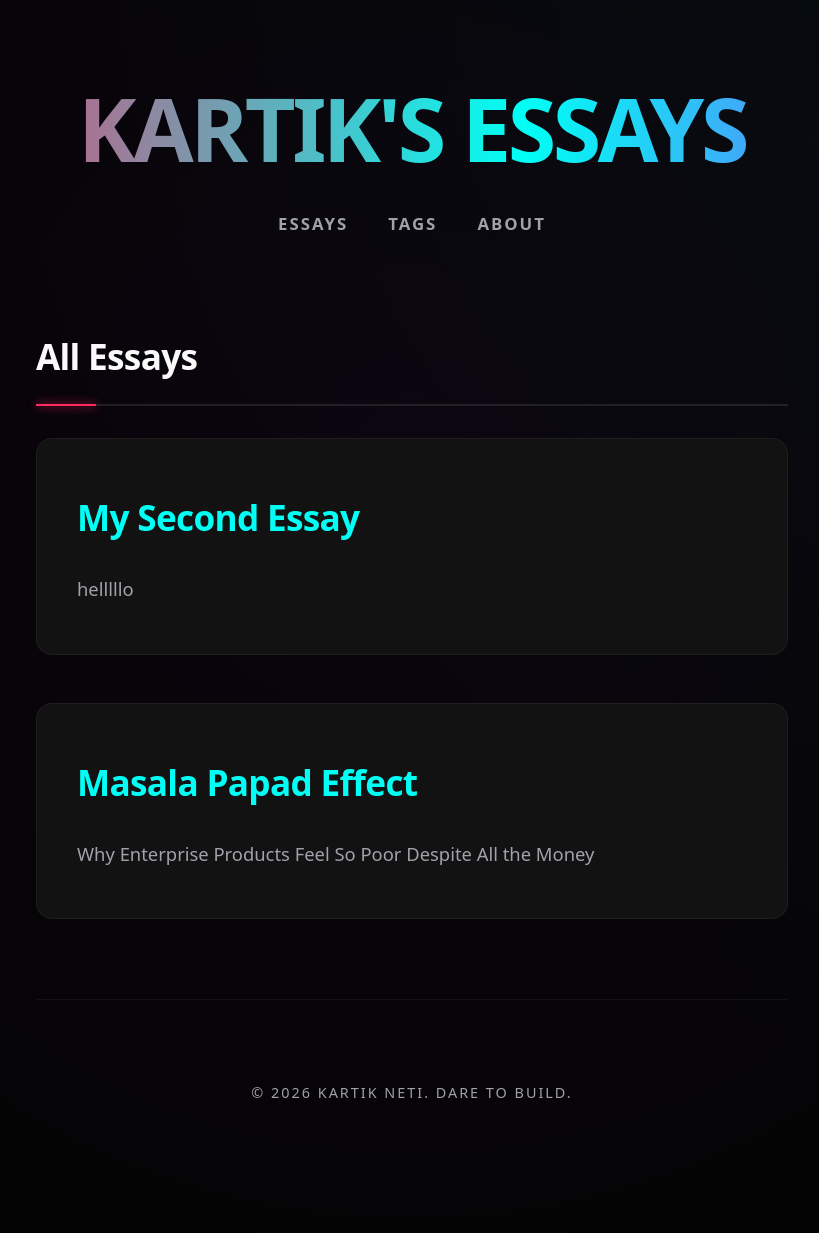
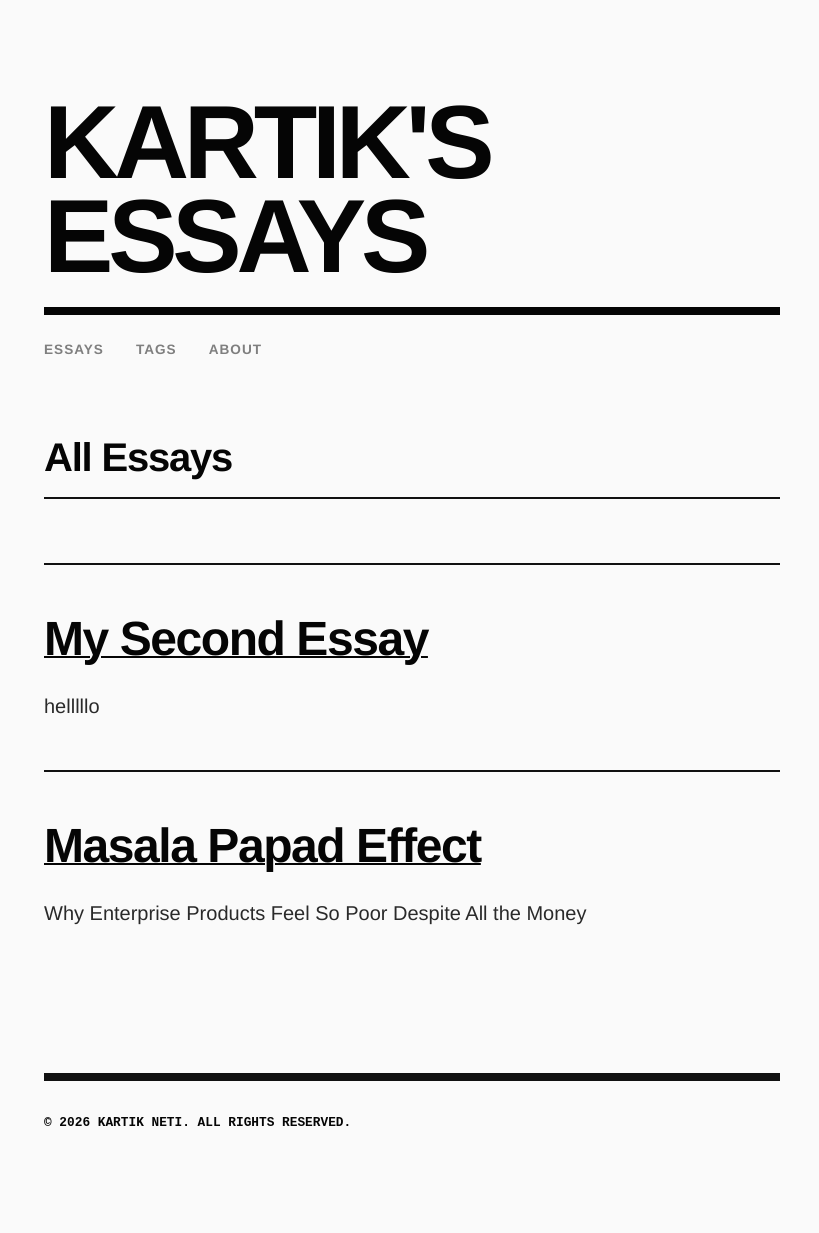
Before and after one commit to Kartikist/essays, a Jekyll site: the page built from index.md, in a window 1280 px wide. Shown: the whole page, without its empty margins (228-1047 px from the left). Built offline with Jekyll 4.4.1, drawn with Linux system fonts in a browser that asks for light colours.

Commit message:
Refactor styles and animations in default layout

```diff
--- a/_layouts/default.html
+++ b/_layouts/default.html
@@ -6,138 +6,133 @@
   <title>{{ page.title }} | {{ site.title }}</title>
   <style>
     :root {
-      --bg: #050505;          /* Deep Space Black */
-      --bg-card: #121212;     /* Dark Charcoal */
-      --text-main: #f9f9f9;   /* Pure White Text */
-      --text-dim: #a1a1aa;    /* Dimmed Silver */
-      --neon-pink: #ff2a5f;
-      --neon-blue: #00fff5;
-      --neon-purple: #bd00ff;
-      --ease: cubic-bezier(0.25, 0.46, 0.45, 0.94);
+      --bg: #FAFAFA;
+      --text: #050505;
+      --border: #111111;
+      --muted: #666666;
+    }
+    @media (prefers-color-scheme: dark) {
+      :root {
+        --bg: #050505;
+        --text: #F5F5F5;
+        --border: #EEEEEE;
+        --muted: #A0A0A0;
+      }
     }
 
-    * { box-sizing: border-box; margin: 0; }
+    * { box-sizing: border-box; margin: 0; padding: 0; }
+
     body {
-      font-family: system-ui, -apple-system, BlinkMacSystemFont, 'Segoe UI', sans-serif;
-      line-height: 1.75;
-      color: var(--text-main);
+      font-family: "Helvetica Neue", Helvetica, Arial, sans-serif;
+      line-height: 1.6;
+      color: var(--text);
       background: var(--bg);
-      overflow-x: hidden;
+      -webkit-font-smoothing: antialiased;
     }
 
-    /* Subtle ambient background glow */
-    body::before {
-      content: ''; position: fixed; top: -50%; left: -50%; width: 200%; height: 200%;
-      background: radial-gradient(circle at 50% 50%, rgba(189, 0, 255, 0.04), transparent 60%),
-                  radial-gradient(circle at 80% 20%, rgba(0, 255, 245, 0.04), transparent 50%);
-      z-index: -1; pointer-events: none;
+    main { max-width: 800px; margin: 0 auto; padding: 6rem 2rem; }
+
+    /* Header - Architectural and Massive */
+    header { margin-bottom: 4rem; }
+
+    h1.site-title {
+      font-size: clamp(3rem, 10vw, 6.5rem);
+      font-weight: 900;
+      letter-spacing: -0.05em;
+      text-transform: uppercase;
+      line-height: 0.9;
+      border-bottom: 8px solid var(--text);
+      padding-bottom: 1.5rem;
+      margin-bottom: 1.5rem;
+    }
+    h1.site-title a { color: var(--text); text-decoration: none; }
+
+    /* Navigation - Serious and crisp */
+    nav {
+      display: flex; gap: 2rem;
+      font-weight: 700;
+      text-transform: uppercase;
+      letter-spacing: 1px;
+      font-size: 0.85rem;
+    }
+    nav a {
+      color: var(--text);
+      text-decoration: none;
+      opacity: 0.5;
+      transition: opacity 0.2s ease, transform 0.2s ease;
+    }
+    nav a:hover { opacity: 1; transform: translateX(2px); }
+
+    /* Post List - Sharp, no boxes, just strong dividing lines */
+    .post-list { list-style: none; padding: 0; margin-top: 4rem; }
+    .post-list > li {
+      border-top: 2px solid var(--border);
+      padding: 3rem 0;
+      opacity: 0;
+      transform: translateY(20px);
+      transition: transform 0.4s cubic-bezier(0.16, 1, 0.3, 1), padding-left 0.4s cubic-bezier(0.16, 1, 0.3, 1);
     }
 
-    main { max-width: 800px; margin: 0 auto; padding: 5rem 1.5rem; }
-    header { margin-bottom: 5rem; text-align: center; }
+    /* Snappy hover effect - no floating, just a sharp indent */
+    .post-list > li:hover { padding-left: 1.5rem; }
 
-    /* Crazy Animated Gradient Title */
-    @keyframes gradientFlow {
-      0% { background-position: 0% 50%; }
-      50% { background-position: 100% 50%; }
-      100% { background-position: 0% 50%; }
+    .post-title {
+      font-size: clamp(2rem, 5vw, 3rem);
+      font-weight: 800;
+      letter-spacing: -0.03em;
+      line-height: 1.1;
+      margin-bottom: 1rem;
+    }
+    .post-title a { color: var(--text); text-decoration: none; }
+
+    .post-meta {
+      font-family: "Courier New", Courier, monospace;
+      text-transform: uppercase;
+      font-size: 0.85rem;
+      color: var(--muted);
+      margin-bottom: 1.5rem;
+      font-weight: 600;
     }
 
-    h1.site-title {
-      font-size: clamp(3rem, 8vw, 5.5rem);
-      font-weight: 900;
-      margin-bottom: 1.5rem;
-      letter-spacing: -0.04em;
-      text-transform: uppercase;
-      line-height: 1.1;
-    }
-    h1.site-title a {
-      text-decoration: none;
-      background: linear-gradient(270deg, var(--neon-pink), var(--neon-purple), var(--neon-blue), var(--neon-pink));
-      background-size: 300% 300%;
-      -webkit-background-clip: text;
-      -webkit-text-fill-color: transparent;
-      animation: gradientFlow 6s ease infinite;
+    .post-excerpt {
+      font-size: 1.25rem;
+      max-width: 650px;
+      color: var(--text);
+      opacity: 0.85;
     }
 
-    /* Edgy Navigation */
-    nav { display: flex; gap: 2.5rem; justify-content: center; flex-wrap: wrap; margin-bottom: 4rem; }
-    nav a {
-      font-size: 1.05rem; font-weight: 800; color: var(--text-dim); text-decoration: none;
-      text-transform: uppercase; letter-spacing: 2px; position: relative; padding: 0.5rem 0;
-      transition: color 0.3s var(--ease);
+    /* Essay Reading Experience */
+    h1, h2, h3 { font-weight: 800; letter-spacing: -0.03em; margin: 0; }
+    h2 {
+      font-size: 2.5rem;
+      margin: 4rem 0 1.5rem;
+      border-bottom: 2px solid var(--border);
+      padding-bottom: 0.5rem;
     }
-    nav a::after {
-      content: ''; position: absolute; bottom: 0; left: 0; width: 0; height: 2px;
-      background: var(--neon-blue); box-shadow: 0 0 10px var(--neon-blue);
-      transition: width 0.3s var(--ease);
-    }
-    nav a:hover { color: var(--text-main); }
-    nav a:hover::after { width: 100%; }
+    p { font-size: 1.2rem; margin-bottom: 2rem; color: var(--text); opacity: 0.9; }
+    a { color: var(--text); font-weight: 700; text-decoration: underline; text-decoration-thickness: 2px; }
+    a:hover { background: var(--text); color: var(--bg); }
 
-    /* Animations */
-    @keyframes fadeInUp {
-      from { opacity: 0; transform: translateY(40px); }
+    /* Snappy Reveal Animation */
+    .reveal { animation: slideUp 0.7s cubic-bezier(0.16, 1, 0.3, 1) forwards; }
+    @keyframes slideUp {
       to { opacity: 1; transform: translateY(0); }
     }
-    @keyframes floatCard {
-      0%, 100% { transform: translateY(-8px) scale(1.02); }
-      50% { transform: translateY(-16px) scale(1.02); }
+
+    footer {
+      margin-top: 6rem;
+      padding-top: 2rem;
+      border-top: 8px solid var(--border);
+      font-family: "Courier New", Courier, monospace;
+      font-weight: 700;
+      text-transform: uppercase;
+      font-size: 0.8rem;
     }
-    .fade-in-up { opacity: 0; animation: fadeInUp 0.8s var(--ease) forwards; }
-
-    /* Hover-Glowing Essay Cards */
-    .post-list { list-style: none; padding: 0; }
-    .post-list > li {
-      margin-bottom: 3rem; background: var(--bg-card); border-radius: 1rem;
-      padding: 3rem 2.5rem; border: 1px solid rgba(255, 255, 255, 0.05);
-      position: relative; opacity: 0; animation: fadeInUp 0.6s var(--ease) forwards;
-      transition: all 0.4s var(--ease); z-index: 1;
-    }
-
-    /* Magic Glowing Border Trick on Hover */
-    .post-list > li::before {
-      content: ""; position: absolute; inset: 0; border-radius: 1rem; padding: 2px;
-      background: linear-gradient(135deg, var(--neon-pink), var(--neon-blue));
-      -webkit-mask: linear-gradient(#fff 0 0) content-box, linear-gradient(#fff 0 0);
-      -webkit-mask-composite: xor; mask-composite: exclude;
-      opacity: 0; transition: opacity 0.4s ease; z-index: -1;
-    }
-
-    .post-list > li:nth-child(1) { animation-delay: 0.1s; }
-    .post-list > li:nth-child(2) { animation-delay: 0.2s; }
-
-    /* Fixed Hover State! */
-    .post-list > li:hover {
-      opacity: 1; /* Stops it from disappearing */
-      transform: translateY(-8px) scale(1.02);
-      animation: floatCard 4s ease-in-out infinite;
-      box-shadow: 0 20px 40px -10px rgba(0, 0, 0, 0.9), 0 0 25px rgba(0, 255, 245, 0.15);
-      background: #181818;
-    }
-    .post-list > li:hover::before { opacity: 1; }
-
-    .post-title { font-size: 2.2rem; font-weight: 900; margin-bottom: 1rem; letter-spacing: -0.02em; }
-    .post-title a { color: var(--text-main); text-decoration: none; transition: color 0.3s; }
-    .post-list > li:hover .post-title a { color: var(--neon-blue); text-shadow: 0 0 15px rgba(0, 255, 245, 0.4); }
-
-    .post-meta { color: var(--neon-pink); font-size: 0.9rem; font-weight: 700; margin-bottom: 1.5rem; text-transform: uppercase; letter-spacing: 1.5px; }
-    .post-excerpt { color: var(--text-dim); font-size: 1.15rem; line-height: 1.8; }
-
-    /* Essay Reading Experience */
-    h1, h2, h3 { font-weight: 900; color: var(--text-main); letter-spacing: -0.02em; }
-    h2 { font-size: 2.2rem; margin: 4rem 0 2rem; padding-bottom: 1rem; border-bottom: 2px solid rgba(255,255,255,0.1); position: relative; }
-    h2::after { content: ''; position: absolute; bottom: -2px; left: 0; width: 60px; height: 2px; background: var(--neon-pink); box-shadow: 0 0 10px var(--neon-pink); }
-    p { margin-bottom: 1.75rem; font-size: 1.15rem; }
-    a { color: var(--neon-blue); text-decoration: none; font-weight: 600; transition: text-shadow 0.2s; }
-    a:hover { text-shadow: 0 0 10px var(--neon-blue); }
-
-    footer { text-align: center; padding: 5rem 0 3rem; color: var(--text-dim); border-top: 1px solid rgba(255,255,255,0.05); font-size: 0.9rem; margin-top: 5rem; text-transform: uppercase; letter-spacing: 2px; }
   </style>
 </head>
 <body>
   <main>
-    <header class="fade-in-up">
+    <header class="reveal">
       <h1 class="site-title"><a href="{{ '/' | relative_url }}">{{ site.title }}</a></h1>
       <nav>
         <a href="{{ '/' | relative_url }}">Essays</a>
@@ -146,27 +141,28 @@
       </nav>
     </header>
 
-    <div class="fade-in-up" style="animation-delay: 0.2s;">
+    <div class="reveal" style="animation-delay: 0.1s;">
       {{ content }}
     </div>
 
-    <footer class="fade-in-up" style="animation-delay: 0.4s;">
-      &copy; {{ 'now' | date: '%Y' }} Kartik Neti. Dare to build.
+    <footer class="reveal" style="animation-delay: 0.2s;">
+      &copy; {{ 'now' | date: '%Y' }} Kartik Neti. All rights reserved.
     </footer>
   </main>
 
   <script>
+    // Sharp, professional scroll reveals
     const observer = new IntersectionObserver((entries) => {
       entries.forEach(entry => {
         if (entry.isIntersecting) {
-          entry.target.classList.add('fade-in-up');
-          entry.target.style.animationDelay = '0s';
+          entry.target.classList.add('reveal');
           observer.unobserve(entry.target);
         }
       });
-    }, { threshold: 0.1 });
+    }, { threshold: 0.05 });
 
-    document.querySelectorAll('h2, p, .post-list > li').forEach(el => {
+    document.querySelectorAll('.post-list > li, h2, p').forEach((el, i) => {
+      el.style.animationDelay = `${i * 0.05}s`; // Staggered fast reveals
       observer.observe(el);
     });
   </script>
```
